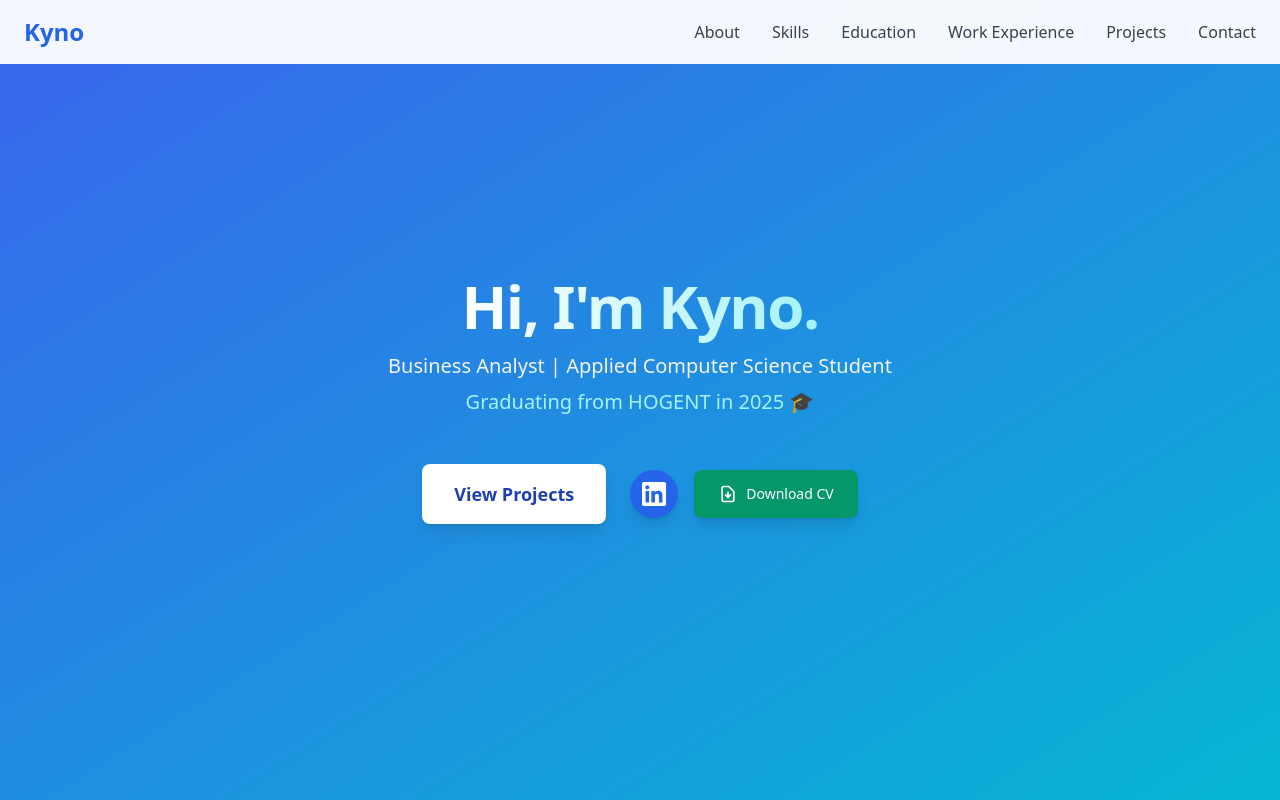
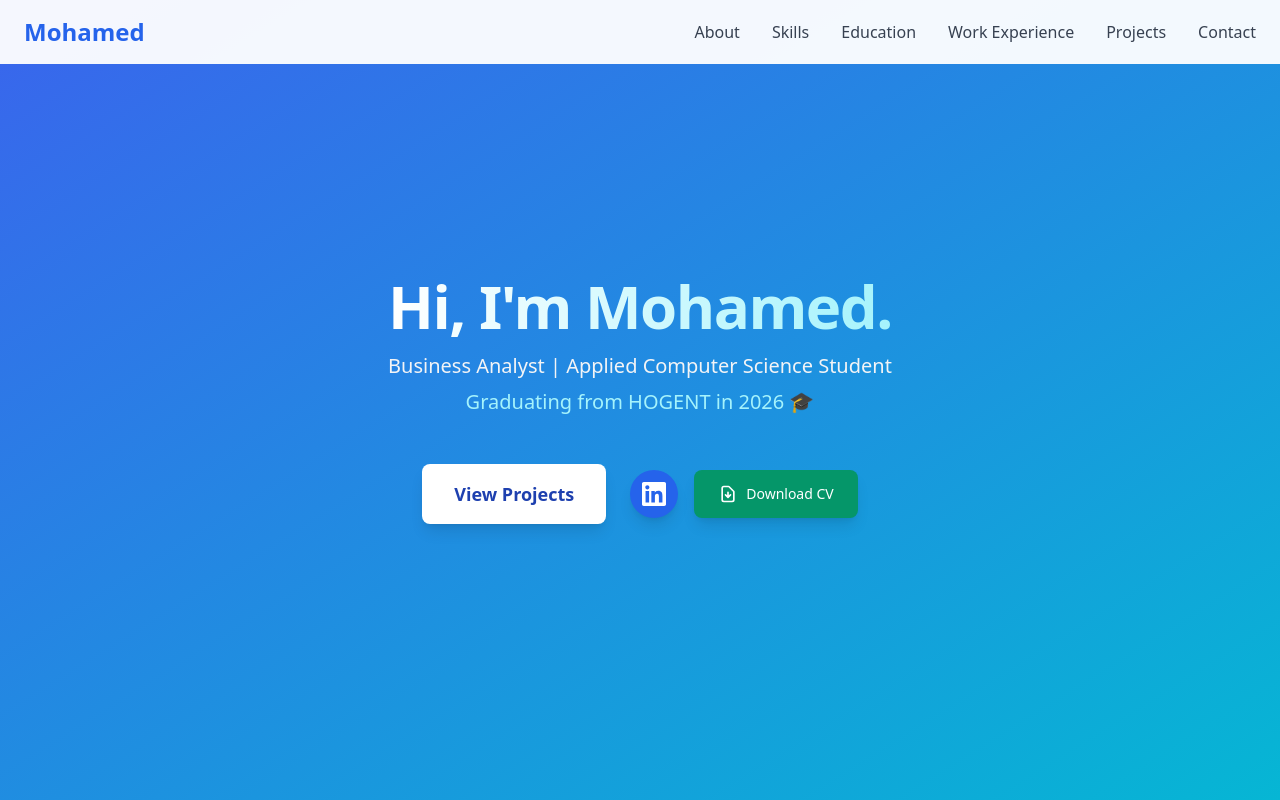
Before and after one commit to MohamedSeifEddin/website, a Next.js app: page / in a window 1280 px wide. Shown: the top 800 px of the page. Built offline with nearby package versions, Linux system fonts and the light colour scheme.

Commit message:
Initial commit

```diff
--- a/app/Footer.tsx
+++ b/app/Footer.tsx
@@ -3,7 +3,7 @@ const Footer = () => {
     <footer className="bg-gray-900 text-gray-300 py-8">
       <div className="container mx-auto text-center space-y-6">
         <p className="text-sm">
-          © {new Date().getFullYear()} Kyno, All rights reserved.
+          © {new Date().getFullYear()} Mohamed, All rights reserved.
         </p>
       </div>
     </footer>
--- a/app/Header.tsx
+++ b/app/Header.tsx
@@ -44,8 +44,8 @@ const Header = () => {
       <nav className="container mx-auto flex justify-between items-center px-6 relative">
         {/* Logo */}
         <div className="text-2xl font-extrabold text-blue-600 transition-colors duration-300">
-          <Link href="/" aria-label="Kyno - Home">
-            Kyno
+          <Link href="/" aria-label="Mohamed - Home">
+            Mohamed
           </Link>
         </div>
 
@@ -154,7 +154,7 @@ const Header = () => {
             </div>
 
             <div className="flex items-center justify-center p-6 border-b border-blue-500">
-              <span className="text-2xl font-bold">Kyno</span>
+              <span className="text-2xl font-bold">Mohamed</span>
             </div>
 
             <ul className="flex flex-col space-y-4 p-6 overflow-y-auto flex-grow">
@@ -192,7 +192,7 @@ const Header = () => {
             </ul>
 
             <div className="p-6 border-t border-blue-500 text-center text-sm">
-              &copy; {new Date().getFullYear()} Kyno
+              &copy; {new Date().getFullYear()} Mohamed
             </div>
           </div>
         </div>
--- a/app/layout.tsx
+++ b/app/layout.tsx
@@ -9,13 +9,13 @@ const inter = Inter({
 });
 
 export const metadata = {
-  title: "Kyno | Business Analysis Professional",
+  title: "Mohamed | Business Analysis Professional",
   description:
     "Business Analysis portfolio showcasing expertise in functional analysis, applied computer science, and IT solutions.",
   keywords:
     "business analysis, functional analysis, applied computer science, portfolio",
-  authors: [{ name: "Kyno" }],
-  creator: "Kyno",
+  authors: [{ name: "Mohamed" }],
+  creator: "Mohamed",
 };
 
 export default function RootLayout({ children }: { children: ReactNode }) {
--- a/app/page.tsx
+++ b/app/page.tsx
@@ -15,13 +15,13 @@ export default function Home() {
           <div className="relative z-10 max-w-4xl">
             <h1 className="text-6xl font-extrabold mb-4 tracking-tight">
               <span className="bg-clip-text text-transparent bg-gradient-to-r from-white to-cyan-200">
-                Hi, I&apos;m Kyno.
+                Hi, I&apos;m Mohamed.
               </span>
             </h1>
             <p className="mt-4 text-xl text-gray-100 font-light">
               Business Analyst | Applied Computer Science Student
               <span className="block mt-2 text-cyan-200">
-                Graduating from HOGENT in 2025 🎓
+                Graduating from HOGENT in 2026 🎓
               </span>
             </p>
 
@@ -34,7 +34,7 @@ export default function Home() {
 
               <div className="flex gap-4 mt-6 sm:mt-0">
                 <a
-                  href="https://www.linkedin.com/in/kyno-van-de-velde-7bb876266/"
+                  href="https://www.linkedin.com/in/Mohamed-van-de-velde-7bb876266/"
                   target="_blank"
                   rel="noopener noreferrer"
                   className="flex items-center justify-center bg-blue-600 hover:bg-blue-700 w-12 h-12 rounded-full transition-all duration-300 transform hover:scale-110 shadow-lg"
@@ -555,7 +555,7 @@ export default function Home() {
 
             <div className="flex flex-col sm:flex-row justify-center gap-6">
               <a
-                href="mailto:kyno1204@gmail.com"
+                href="mailto:Mohamed1204@gmail.com"
                 className="inline-flex items-center justify-center bg-gradient-to-r from-teal-600 to-blue-600 text-white px-8 py-4 rounded-lg shadow-lg hover:from-teal-700 hover:to-blue-700 transition-all duration-300 transform hover:scale-105 font-medium"
               >
                 <svg
@@ -575,7 +575,7 @@ export default function Home() {
                 Contact Me
               </a>
               <a
-                href="https://www.linkedin.com/in/kyno-van-de-velde-7bb876266/"
+                href="https://www.linkedin.com/in/Mohamed-van-de-velde-7bb876266/"
                 target="_blank"
                 rel="noopener noreferrer"
                 className="inline-flex items-center justify-center bg-blue-600 text-white px-8 py-4 rounded-lg shadow-lg hover:bg-blue-700 transition-all duration-300 transform hover:scale-105 font-medium"
```
